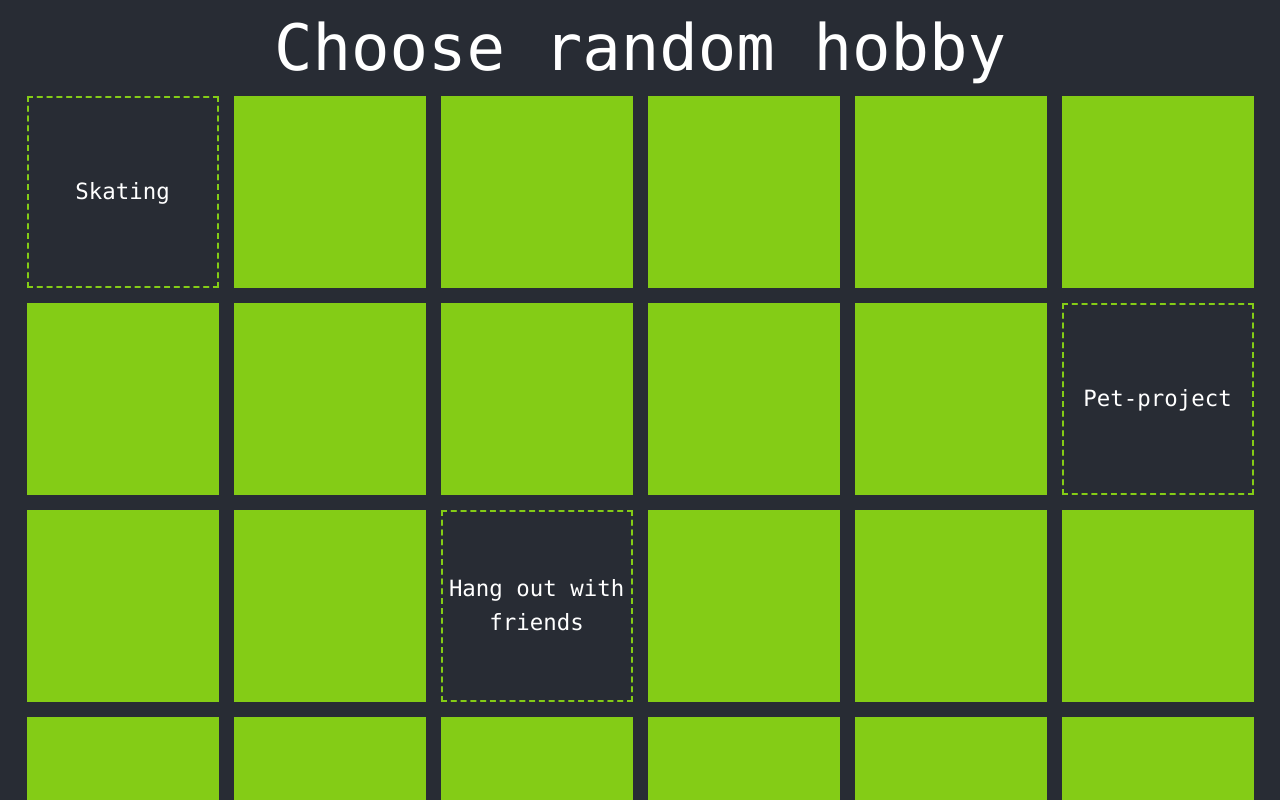
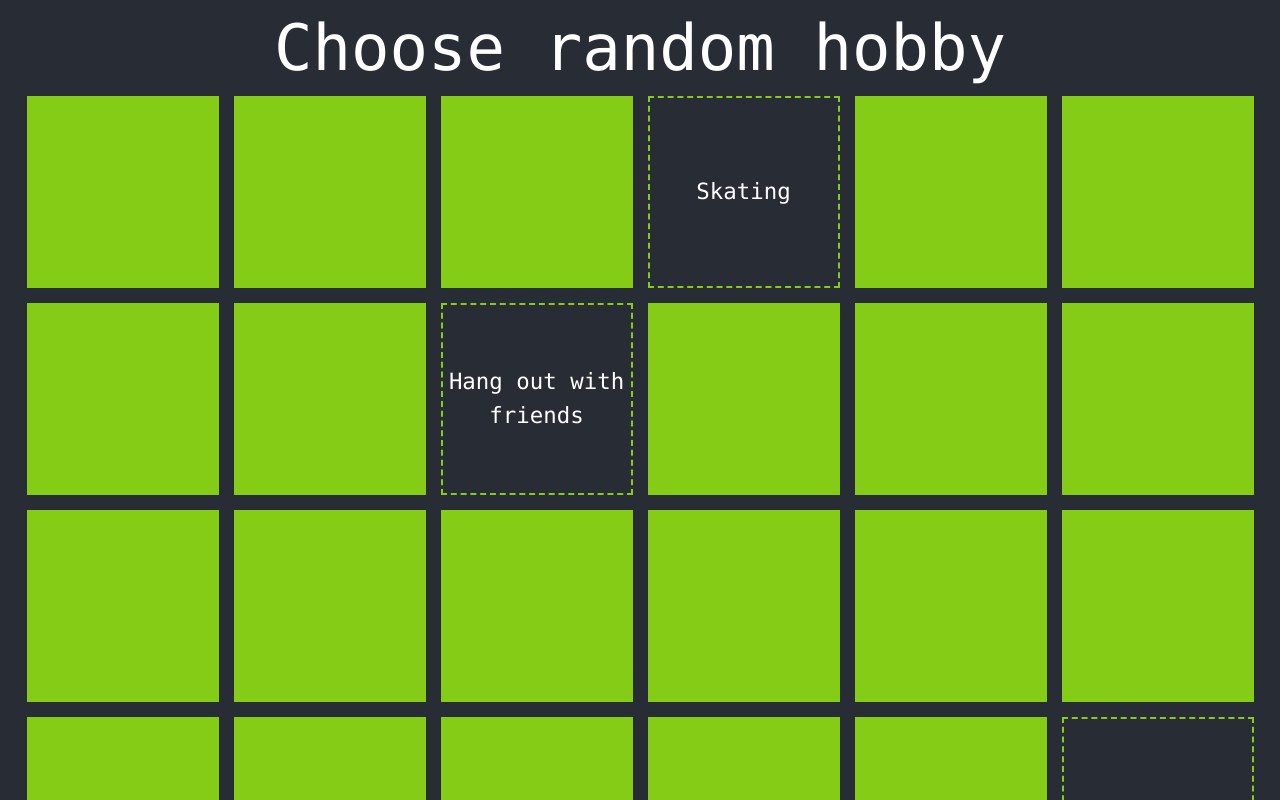
Before and after one commit to SashaGraves/random-hobby, a React (Create React App) app: page / in a window 1280 px wide. Shown: the top 800 px of the page. Built offline with nearby package versions, Linux system fonts and the light colour scheme.

Commit message:
Randomize cards order; Add few hobbies

```diff
--- a/src/App.js
+++ b/src/App.js
@@ -9,9 +9,10 @@ function App() {
       <div className="App">
       <h1 className="App-title">Choose random hobby</h1>
         <div className="App-content h-full">
-          {Object.keys(hobbies).map(hobby => (
-            <FlipCard key={hobby} text={hobby} isFlippedInitial={hobbies[hobby]}/>
-          ))}
+          {Object.keys(hobbies)
+              .map(value => ( [value, Math.random()] ))
+              .sort((a, b) => a[1] - b[1])
+              .map(hobby => ( <FlipCard key={hobby[0]} text={hobby[0]} isFlippedInitial={hobbies[hobby[0]]}/> ))}
         </div>
       </div>
     </div>
--- a/src/constants.js
+++ b/src/constants.js
@@ -28,4 +28,6 @@ export const hobbies = {
   'Clothing design': false,
   'Martial art': false,
   'Calligraphy': false,
+  'Electronics': false,
+  'Machine Learning': false
 }
```
